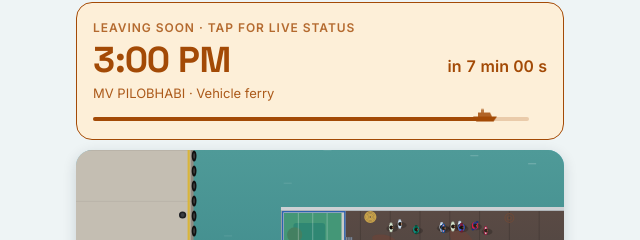
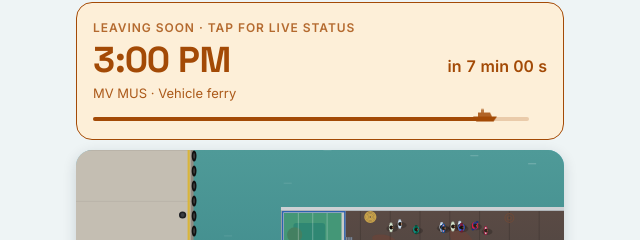
Before and after one commit to maheshsurada9434/Where-is-my-ferry-DSS, a plain HTML site: page index.html in a window 1280 px wide. Shown: the part 554-794 px from the top of the page, 320-960 px from the left. Drawn offline with Linux system fonts and the light colour scheme.

Commit message:
Vehicle ferries: MUS and PILOBHABI swap routes daily
MV MUS and MV PILOBHABI alternate each day between Phoenix Bay-Bambooflat
and Chatham-Bambooflat (15 Nov 2026: MUS on Phoenix Bay). MV NORTH BAY
always runs Chatham-Bambooflat, starting 5:00 AM from Bambooflat; the other
boat makes the 5:30 AM from Chatham. No 5:30 AM from Bambooflat. Names
switch over at midnight Port Blair time.

```diff
--- a/index.html
+++ b/index.html
@@ -297,7 +297,7 @@ const ROUTES = [
   { from: "Chatham", to: "Bambooflat", route: "Vehicle ferry", pax: [],
     vf: [...Array.from({ length: 32 }, (_, i) => 330 + i * 30), 1300] },
   { from: "Bambooflat", to: "Chatham", route: "Vehicle ferry", pax: [],
-    vf: Array.from({ length: 33 }, (_, i) => 300 + i * 30) },   // 5:00 AM–9:00 PM
+    vf: [300, ...Array.from({ length: 31 }, (_, i) => 360 + i * 30)] },   // 5:00 AM, then 6:00 AM–9:00 PM every 30 min (no 5:30)
 ];
 const JETTIES = ["Bambooflat", "Phoenix Bay", "Hopetown", "Chatham", "Dandus Point"];
 
@@ -417,6 +417,7 @@ function boatsHTML(sec) {
 }
 
 function render(p) {
+  if (istDay() !== builtDay) buildAll();                                        // a new day: today's boats on today's routes
   const sec = nowSec(p), now = Math.floor(sec / 60);
   lastMinute = now;
   document.getElementById("clock").innerHTML = `${p.weekday} ${p.day} ${p.month} · <b>${fmt(now)}</b> Port Blair time`;
@@ -692,9 +693,19 @@ if (reduced) document.getElementById("hint").hidden = true;
 // ── Vehicle ferry scene, driven by the real timetable ──
 // Times from DSS staff, in minutes: [casting off after the departure time, at sea, unloading]
 const VTIMES = { "Chatham|Bambooflat": [0, 14, 5], "Bambooflat|Chatham": [0, 14, 5], "Chatham|Dandus Point": [0, 10, 5] }, VTIME_DEFAULT = [5, 35, 8];
-// The boats on each crossing (key = the two jetties in A–Z order). With two boats, the first name is the one
-// that starts the day at Bambooflat (5:00 AM); the other leaves Chatham on the hour.
-const VNAMES = { "Bambooflat|Chatham": ["MV MUS", "MV NORTH BAY"], "Bambooflat|Phoenix Bay": ["MV PILOBHABI"] };
+// The vehicle ferries on each crossing (key = the two jetties in A–Z order).
+// MV MUS and MV PILOBHABI swap routes every day: on 15 Nov 2026 MUS ran Phoenix Bay ⇄ Bambooflat and PILOBHABI
+// Chatham ⇄ Bambooflat; the next day the other way round, and so on. MV NORTH BAY always runs Chatham ⇄ Bambooflat:
+// it spends the night at Bambooflat and makes the first trip (5:00 AM); the other boat spends the night at Chatham
+// and makes the 5:30 AM from Chatham.
+const istDay = (d = new Date()) => new Intl.DateTimeFormat("en-CA", { timeZone: "Asia/Kolkata" }).format(d);   // YYYY-MM-DD
+function vnamesFor(day) {
+  const [y, m, dd] = day.split("-").map(Number), n = Math.round((Date.UTC(y, m - 1, dd) - Date.UTC(2026, 10, 15)) / 864e5);
+  const musOnPB = ((n % 2) + 2) % 2 === 0;
+  return { "Bambooflat|Chatham": ["MV NORTH BAY", musOnPB ? "MV PILOBHABI" : "MV MUS"], "Bambooflat|Phoenix Bay": [musOnPB ? "MV MUS" : "MV PILOBHABI"] };
+}
+const VSTART = { "Bambooflat|Chatham": ["Bambooflat", "Chatham"] };   // where each named boat spends the night
+let VNAMES = vnamesFor(istDay()), builtDay = "";
 // Passenger boats (blue hull, white cabins): [casting off, at sea, getting off] — estimates, change here
 const PTIMES = { "Bambooflat|Phoenix Bay": [0, 20, 3], "Hopetown|Phoenix Bay": [0, 15, 3], "Bambooflat|Hopetown": [0, 10, 3],
                  "Chatham|Dandus Point": [0, 10, 3] }, PTIME_DEFAULT = [0, 15, 3];
@@ -713,6 +724,8 @@ function voyageFig(b, d, a) {
 // every boat in the harbour, with the trips it makes today (boats are matched to trips by who is free at that jetty)
 const BOATS = [], BY_ID = {}, TRIP = {};
 function buildAll() {
+  builtDay = istDay(); VNAMES = vnamesFor(builtDay);                           // today's boats (MUS/PILOBHABI swap daily)
+  BOATS.length = 0; for (const k in BY_ID) delete BY_ID[k]; for (const k in TRIP) delete TRIP[k];
   const groups = {};
   for (const r of ROUTES) {
     if (r.from === "Bambooflat" && r.to === "Hopetown") continue;            // same boats as Bambooflat → Phoenix Bay via Hopetown
@@ -723,7 +736,7 @@ function buildAll() {
   for (const [key, trips] of Object.entries(groups)) {
     const [pair, type] = key.split("#"), [x, y] = pair.split("|");
     const times = type === "vf" ? (VTIMES[x + "|" + y] || VTIMES[y + "|" + x] || VTIME_DEFAULT) : (PTIMES[pair] || PTIME_DEFAULT);
-    const fleet = buildFleet(trips, times, type, times, (type === "vf" ? VNAMES : PNAMES)[pair] || []);
+    const fleet = buildFleet(trips, times, type, times, (type === "vf" ? VNAMES : PNAMES)[pair] || [], type === "vf" ? VSTART[pair] || [] : []);
     fleet.forEach((b, i) => {
       b.pair = pair; b.uid = `${type}-${pair.replace(/[^A-Za-z|]/g, "").replace("|", "-")}-${i + 1}`;
       b.label = b.name || `${type === "vf" ? "Vehicle ferry" : "Passenger boat"}${fleet.length > 1 ? " " + (i + 1) : ""}`;
@@ -735,8 +748,8 @@ function buildAll() {
 
 // Where the vehicle ferry is now (s = seconds since midnight, Port Blair time).
 // trips: this direction first, then the return trips. A trip = cast off → at sea → unload; between trips it loads.
-function buildFleet(trips, [cast, cross, unload], type, times, names) {
-  const boats = [];
+function buildFleet(trips, [cast, cross, unload], type, times, names, starts = []) {
+  const boats = starts.map((at, i) => ({ id: i, at, free: 0, trips: [], type, times, name: names[i] || "" }));   // boats waiting overnight
   for (const tr of trips.slice().sort((p, q) => p.d - q.d)) {
     let b = boats.filter(x => x.at === tr.a && x.free <= tr.d).sort((p, q) => p.free - q.free)[0];
     if (!b) boats.push(b = { id: boats.length, at: tr.a, free: 0, trips: [], type, times, name: names[boats.length] || "" });
```
